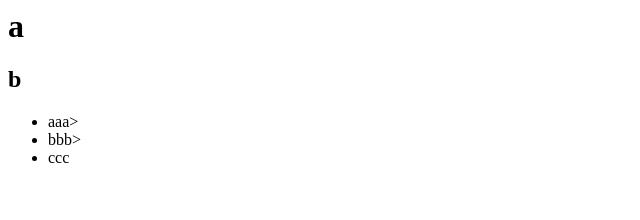
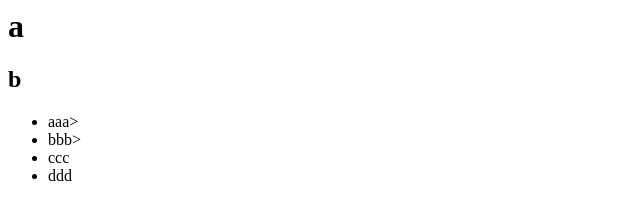
Before and after one commit to timecapa/exam, a plain HTML site: page index.html in a window 1280 px wide. Shown: the full height of the page, 0-640 px from the left. Drawn offline with Linux system fonts and the light colour scheme.

Commit message:
no message

```diff
--- a/index.html
+++ b/index.html
@@ -5,6 +5,7 @@
 		<li>aaa></li>
 		<li>bbb></li>
 		<li>ccc</li>
+		<li>ddd</li>
 	</ul>
 	<body></body>
 </html>
```
